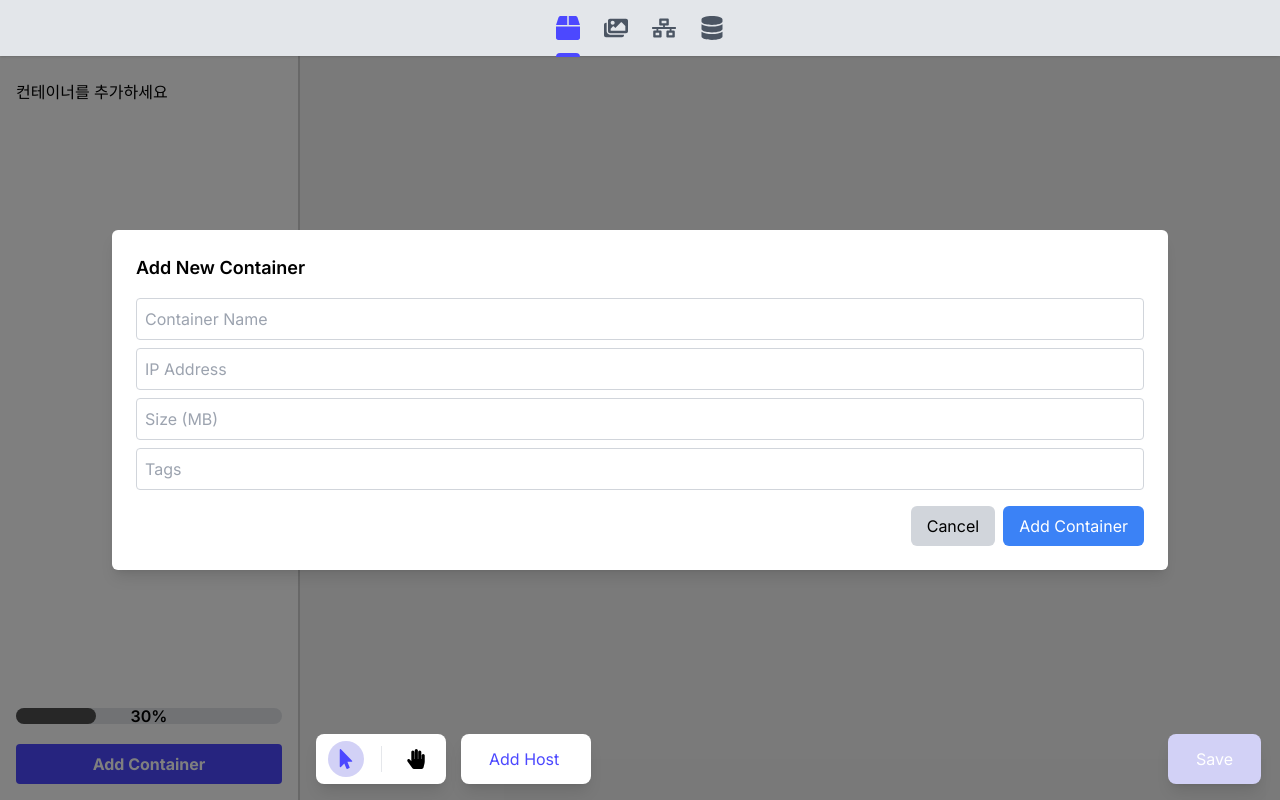
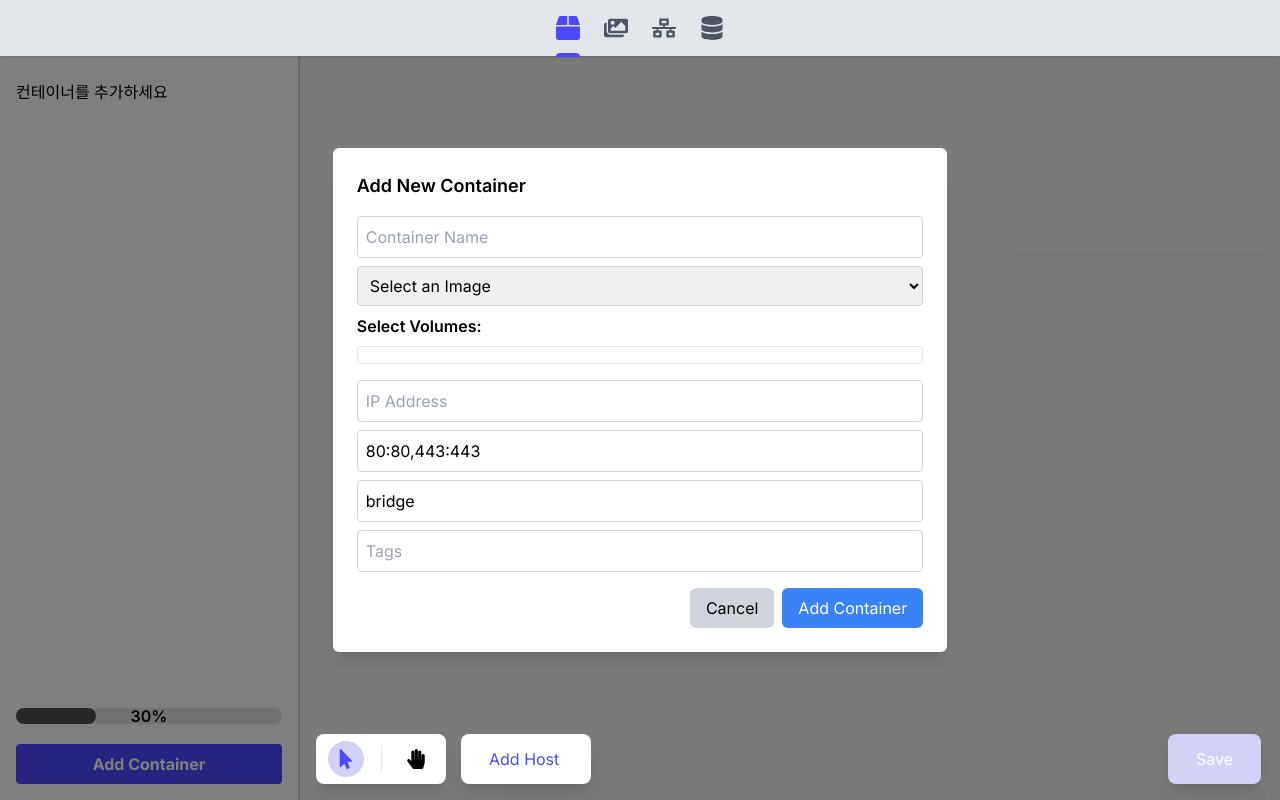
Before and after one commit to yeoniii20/goraebab_web, a Next.js app: page /home in a window 1280 px wide. Both pictures are taken after a click on the button "Add Container". Built offline with nearby package versions, Linux system fonts and the light colour scheme.

Commit message:
feat: choose images and volumes

```diff
--- a/src/components/modal/container/containerModal.tsx
+++ b/src/components/modal/container/containerModal.tsx
@@ -4,6 +4,8 @@ import React, { useState } from 'react';
 import { v4 as uuidv4 } from 'uuid';
 import { useSnackbar } from 'notistack';
 import { showSnackbar } from '@/utils/toastUtils';
+import { useImageStore } from '@/store/imageStore';
+import { useVolumeStore } from '@/store/volumeStore';
 
 interface ContainerModalProps {
   onClose: () => void;
@@ -13,12 +15,25 @@ interface ContainerModalProps {
 const ContainerModal = ({ onClose, onSave }: ContainerModalProps) => {
   const [name, setName] = useState('');
   const [ip, setIp] = useState('');
-  const [size, setSize] = useState('');
+  const [ports, setPorts] = useState('80:80,443:443');
+  const [selectedVolumes, setSelectedVolumes] = useState<string[]>([]); // 선택된 볼륨 저장
+  const [network, setNetwork] = useState('bridge');
   const [tags, setTags] = useState('');
+  const [selectedImage, setSelectedImage] = useState(''); // 선택된 이미지 저장
   const { enqueueSnackbar } = useSnackbar();
+  const images = useImageStore((state) => state.images); // 이미지 스토어에서 이미지 목록 가져오기
+  const volumes = useVolumeStore((state) => state.volumes); // 볼륨 스토어에서 볼륨 목록 가져오기
+
+  const handleVolumeChange = (volumeName: string) => {
+    setSelectedVolumes((prevSelected) =>
+      prevSelected.includes(volumeName)
+        ? prevSelected.filter((name) => name !== volumeName)
+        : [...prevSelected, volumeName]
+    );
+  };
 
   const handleSave = () => {
-    if (!name || !ip || !size) {
+    if (!name || !selectedImage || !ip || selectedVolumes.length === 0) {
       showSnackbar(
         enqueueSnackbar,
         '모든 필드를 입력해주세요.',
@@ -31,11 +46,13 @@ const ContainerModal = ({ onClose, onSave }: ContainerModalProps) => {
     const newContainer = {
       id: uuidv4(),
       name,
+      image: selectedImage,
       ip,
-      size,
-      tags,
-      active: 'running',
-      status: 'primary',
+      status: 'running',
+      ports: ports.split(',').map((port) => port.trim()),
+      volumes: selectedVolumes,
+      network,
+      tags: tags.split(',').map((tag) => tag.trim()),
     };
 
     onSave(newContainer);
@@ -43,8 +60,8 @@ const ContainerModal = ({ onClose, onSave }: ContainerModalProps) => {
   };
 
   return (
-    <div className="fixed inset-0 z-50 flex items-center justify-center bg-black bg-opacity-50">
-      <div className="bg-white p-6 rounded-md shadow-lg">
+    <div className="fixed inset-0 z-50 flex items-center justify-center bg-black bg-opacity-50 p-32">
+      <div className="bg-white p-6 rounded-md shadow-lg w-3/5">
         <h2 className="text-lg font-semibold mb-4">Add New Container</h2>
         <input
           type="text"
@@ -53,6 +70,42 @@ const ContainerModal = ({ onClose, onSave }: ContainerModalProps) => {
           onChange={(e) => setName(e.target.value)}
           className="mb-2 p-2 border border-gray-300 rounded w-full"
         />
+        {/* 이미지 선택 드롭다운 */}
+        <select
+          value={selectedImage}
+          onChange={(e) => setSelectedImage(e.target.value)}
+          className="mb-2 p-2 border border-gray-300 rounded w-full"
+        >
+          <option value="" hidden>
+            Select an Image
+          </option>
+          {images.map((image) => (
+            <option key={image.id} value={image.name}>
+              {image.name} ({image.source})
+            </option>
+          ))}
+        </select>
+
+        {/* 볼륨 선택 체크박스 */}
+        <p className="font-semibold mb-2">Select Volumes:</p>
+        <div className="mb-4 max-h-24 overflow-y-auto border p-2 rounded">
+          {volumes.map((volume) => (
+            <div key={volume.id} className="flex items-center mb-2">
+              <input
+                type="checkbox"
+                id={`volume-${volume.id}`}
+                value={volume.name}
+                checked={selectedVolumes.includes(volume.name)}
+                onChange={() => handleVolumeChange(volume.name)}
+                className="mr-2"
+              />
+              <label htmlFor={`volume-${volume.id}`}>
+                {volume.name} ({volume.driver})
+              </label>
+            </div>
+          ))}
+        </div>
+
         <input
           type="text"
           placeholder="IP Address"
@@ -62,9 +115,16 @@ const ContainerModal = ({ onClose, onSave }: ContainerModalProps) => {
         />
         <input
           type="text"
-          placeholder="Size (MB)"
-          value={size}
-          onChange={(e) => setSize(e.target.value)}
+          placeholder="Ports (e.g., 80:80,443:443)"
+          value={ports}
+          onChange={(e) => setPorts(e.target.value)}
+          className="mb-2 p-2 border border-gray-300 rounded w-full"
+        />
+        <input
+          type="text"
+          placeholder="Network"
+          value={network}
+          onChange={(e) => setNetwork(e.target.value)}
           className="mb-2 p-2 border border-gray-300 rounded w-full"
         />
         <input
```
